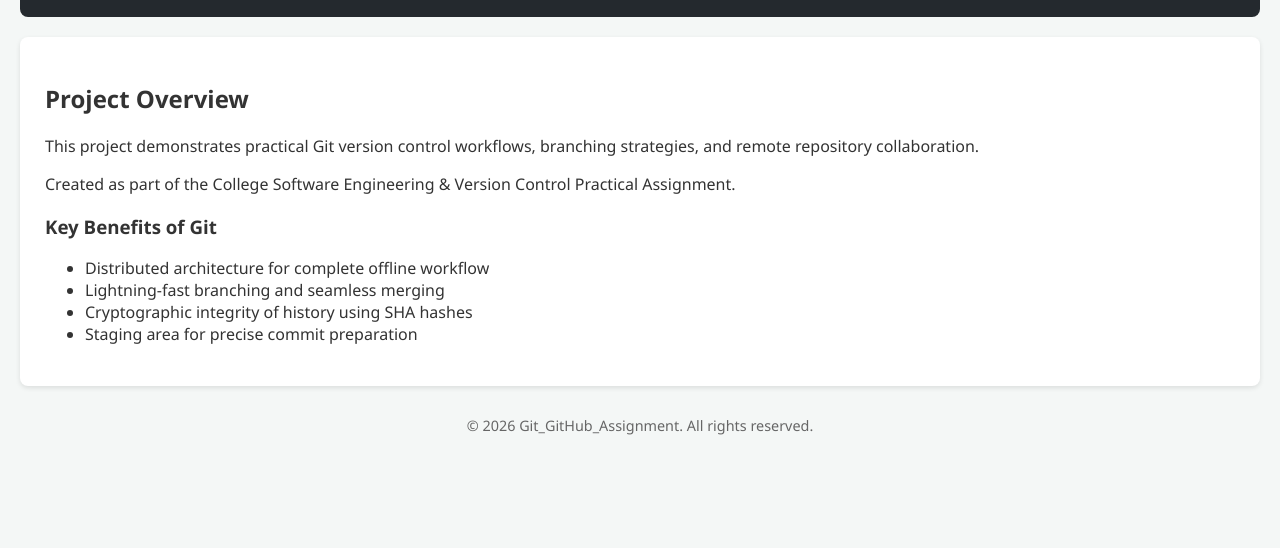
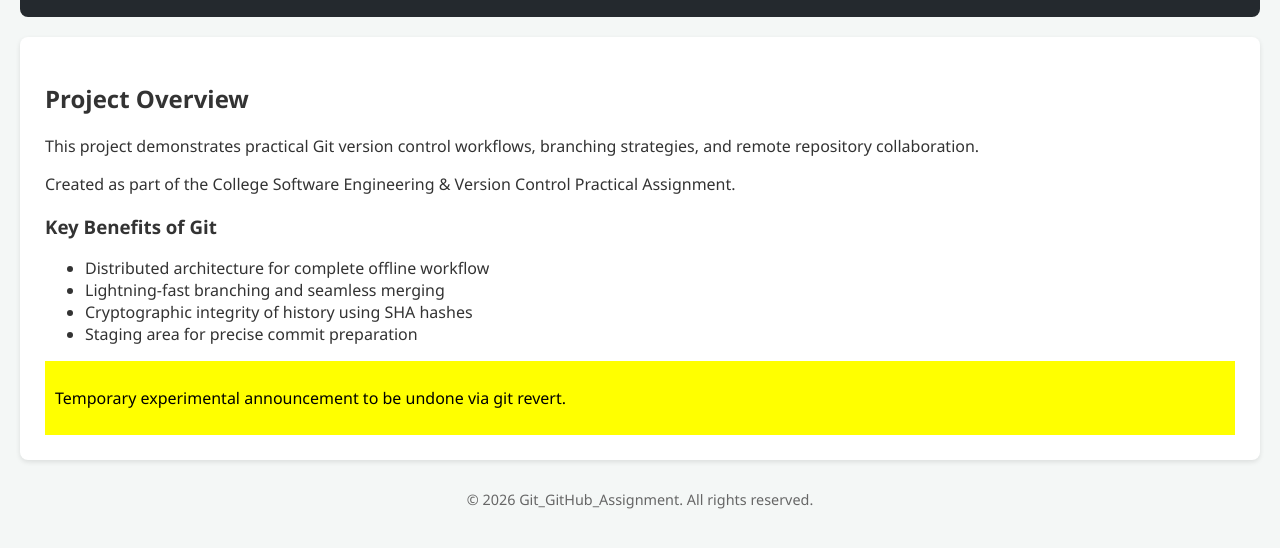
Before and after one commit to Nikhilpatel23/Git_GitHub_Assignment, a plain HTML site: page index.html in a window 1280 px wide. Shown: the part 118-666 px from the top of the page. Drawn offline with Linux system fonts and the light colour scheme.

Commit message:
Temporary change for undo demonstration

```diff
--- a/index.html
+++ b/index.html
@@ -35,6 +35,9 @@
                 <li>Staging area for precise commit preparation</li>
             </ul>
         </section>
+        <div class="temporary-announcement" style="background: yellow; color: black; padding: 10px;">
+            <p>Temporary experimental announcement to be undone via git revert.</p>
+        </div>
     </main>
     <footer>
         <p>&copy; 2026 Git_GitHub_Assignment. All rights reserved.</p>
```
